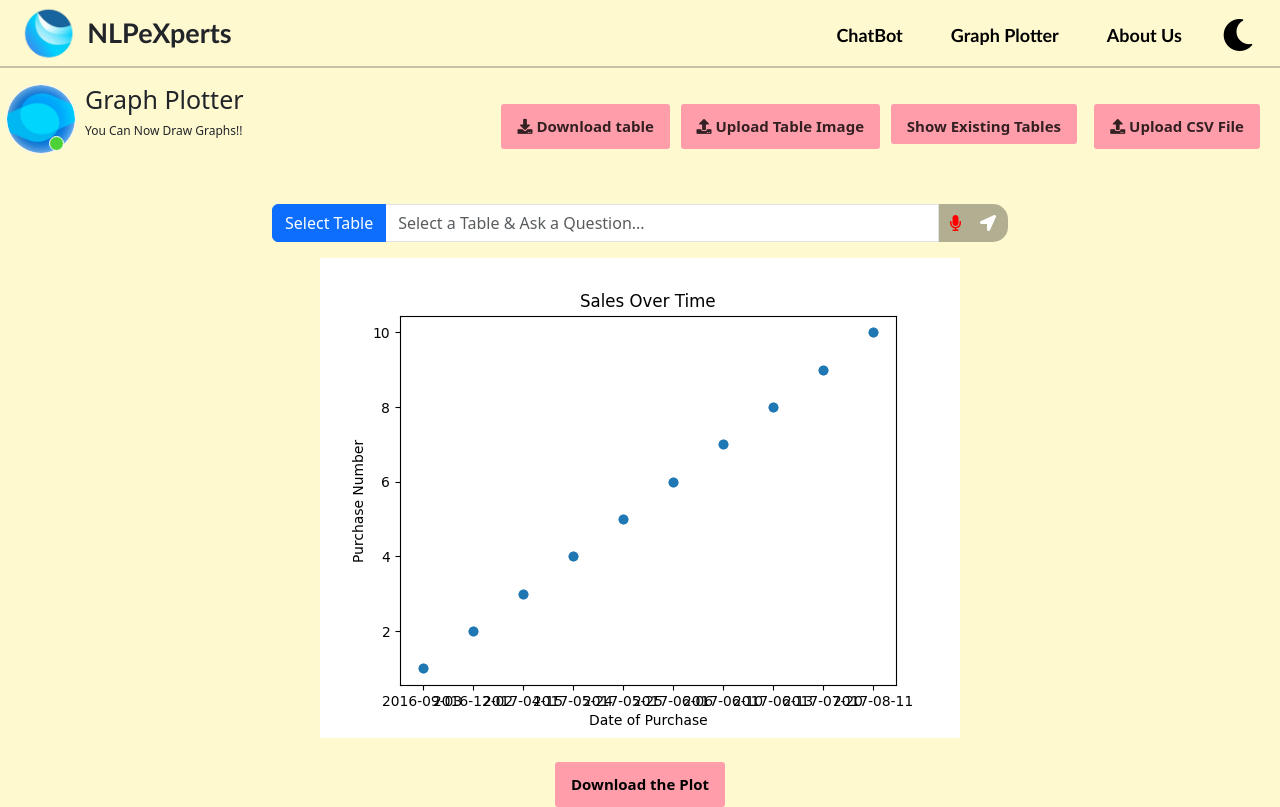
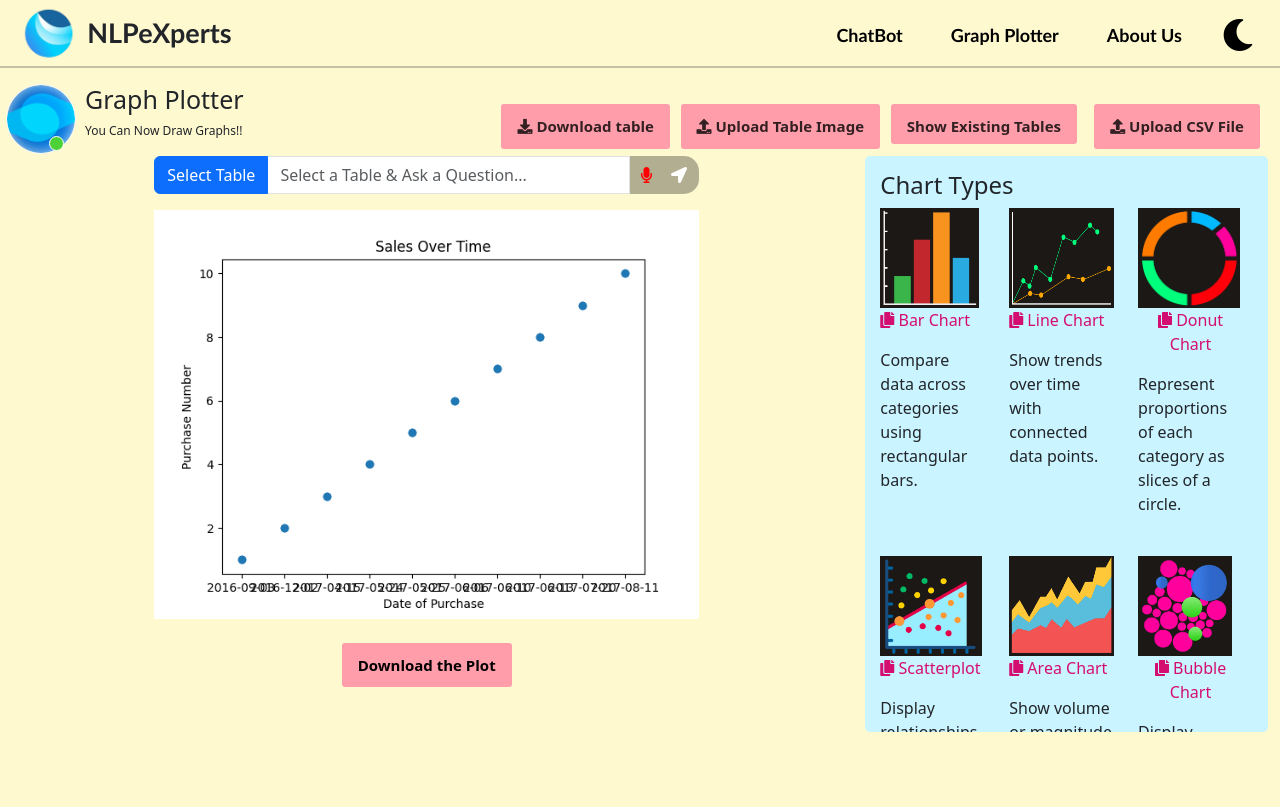
Before and after one commit to Shashankss1205/TabuleX, a Flask app: page /graphy in a window 1280 px wide. After the commit the page ends 732 px from the top, so only its background shows below. Run offline with Flask 3, Linux system fonts and the light colour scheme; parts of the project's set-up code (start-up, migrations or seed data) failed here and were passed over; some libraries are stand-ins or nearby versions.

Commit message:
charts hint page added

```diff
--- a/app.py
+++ b/app.py
@@ -20,6 +20,26 @@ app = Flask(__name__)
 CORS(app)
 db_name = "mydatabase.db"
 history = ['Good tabular data analysis agent']
+
+# **************************************Images of graphs*******************************************
+images = [
+    {"url": "./static/charts/bar_chart.png", "caption": "Bar Chart", "description": "Compare data across categories using rectangular bars."},
+    {"url": "./static/charts/line_chart.png", "caption": "Line Chart", "description": "Show trends over time with connected data points."},
+    {"url": "./static/charts/donut_chart.png", "caption": "Donut Chart", "description": "Represent proportions of each category as slices of a circle."},
+    {"url": "./static/charts/scatterplot.png", "caption": "Scatterplot", "description": "Display relationships between two variables on a two-dimensional plane."},
+    {"url": "./static/charts/area_chart.png", "caption": "Area Chart", "description": "Show volume or magnitude of data over time by filling the area between the line and X-axis."},
+    {"url": "./static/charts/bubble_chart.png", "caption": "Bubble Chart", "description": "Display relationships between three variables using bubble sizes."},
+    {"url": "./static/charts/histogram.png", "caption": "Histogram", "description": "Show data distribution across equal intervals."},
+    {"url": "./static/charts/heatmap.png", "caption": "Heatmap", "description": "Display relationships between two variables using color intensity in a matrix."},
+    {"url": "./static/charts/treemap.png", "caption": "Treemap", "description": "Represent hierarchical data with nested rectangles proportional to their value."},
+    {"url": "./static/charts/radar_chart.png", "caption": "Radar Chart", "description": "Display performance or characteristics across multiple dimensions with a circular layout."},
+    {"url": "./static/charts/box_plot.png", "caption": "Box Plot", "description": "Show data distribution and detect outliers with a rectangular box and whiskers."},
+    {"url": "./static/charts/stacked_bar_chart.png", "caption": "Stacked Bar Chart", "description": "Compare data across categories and show composition with stacked rectangular bars."},
+    {"url": "./static/charts/gantt_chart.png", "caption": "Gantt Chart", "description": "Visualize project schedules, tasks, and milestones with horizontal bars representing duration."},
+    {"url": "./static/charts/waterfall_chart.png", "caption": "Waterfall Chart", "description": "Visualize cumulative effects of sequential data with vertical bars showing positive and negative values."},
+    {"url": "./static/charts/funnel_chart.png", "caption": "Funnel Chart", "description": "Visualize stages of a process using decreasing trapezoids."}
+]
+
 # **************************************Helper Functions*******************************************
 def combo():
     conn = sqlite3.connect(db_name)
@@ -183,7 +203,7 @@ def index():
 
 @app.route("/graphy")
 def graphPlot():
-    return render_template('graphy.html')
+    return render_template('graphy.html', images = images)
 
 @app.route("/about")
 def about():
--- a/static/style.css
+++ b/static/style.css
@@ -1,7 +1,7 @@
 body,html{
 	/* height: 100%; */
 	margin: 0;
-	background-color: FFF9D0;
+	background-color: #FFF9D0;
 }
 
 .btn-danger{
@@ -127,6 +127,12 @@ th, td {
 tr:hover {
 	background-color: #f5f5f5; /* Optional: Highlight rows on hover */
 }
+
+.scrollable-container {
+	max-height: 100%; /* Adjust based on your needs */
+	overflow-y: auto; /* Enable vertical scrolling */
+	margin-right: 10px;
+  }
 
 /* ***********************************key Buttons************************************************* */
 .add_image{
--- a/templates/graphy.html
+++ b/templates/graphy.html
@@ -162,7 +162,98 @@
         </div>
       </div>
     </div>
-    <div class="container mt-5">
+    <div class="container-fluid">
+      <div class="row" style="height: 48vh">
+        <div class="col-lg-8 col-md-12" style="height: 150%">
+          <div class="row justify-content-center">
+            <div class="col-md-8">
+              <form id="graphinput" class="input-group">
+                <button
+                  type="button"
+                  class="btn btn-primary"
+                  id="select_table"
+                  data-toggle="modal"
+                  data-target="#selectTableModal"
+                >
+                  Select Table
+                </button>
+                <input
+                  type="text"
+                  id="text"
+                  name="msg"
+                  placeholder="Select a Table & Ask a Question..."
+                  autocomplete="off"
+                  class="form-control"
+                />
+                <div class="input-group-append">
+                  <button id="recordBtn">
+                    <i class="fas fa-microphone btn_css"></i>
+                  </button>
+                  <button id="stopBtn" style="display: none">
+                    <i class="fas fa-stop btn_css"></i>
+                  </button>
+                  <!-- <button type="submit" id="send" class="btn btn-primary">
+                    Send
+                  </button> -->
+                  <button
+                        type="submit"
+                        id="send"
+                        class="input-group-text send_btn"
+                      >
+                        <i class="fas fa-location-arrow"></i>
+                      </button>
+                </div>
+              </form>
+            </div>
+          </div>
+          <div class="row justify-content-center mt-3">
+            <div class="col-md-8 text-center">
+              <img id="graphImage" src="../static/graph.png" class="img-fluid" />
+              <br />
+              <br />
+              <a
+                href="{{ url_for('Download_Graph') }}"
+                class="btn btn-danger"
+                style="color: black"
+                ><b>Download the Plot</b></a
+              >
+            </div>
+          </div>
+        </div>
+
+        <div class="col-lg-4 col-md-12 mt-4 mt-lg-0">
+          <div class="faq-section">
+            <h4>Chart Types</h4>
+            <div class="scrollable-container">
+              <div class="row">
+                {% for image in images %}
+                <div class="col-md-4 mb-4">
+                  <div class="image-item">
+                    <div class="image-container">
+                      <img src="{{ image.url }}" alt="{{ image.caption }}" class="img-fluid" style="height: 100px;">
+                      <button
+                  class="copy-btn"
+                  onclick="copyToClipboard('Draw a {{ image.caption }} for the following table.')"
+                >
+                  <p class="caption" style="color: rgb(212, 13, 113);"><i class="fas fa-copy"></i> {{ image.caption }}</p>
+                </button>
+                      <div class="overlay">
+                        <p class="description">{{ image.description }}</p>
+                      </div>
+                    </div>
+
+                  </div>
+                </div>
+                {% endfor %}
+              </div>
+            </div>
+          </div>
+        </div>
+
+
+      </div>
+    </div>
+    <!-- <div class="container mt-5">
       <div class="row justify-content-center">
         <div class="col-md-8">
           <form id="graphinput" class="input-group">
@@ -190,9 +281,6 @@
               <button id="stopBtn" style="display: none">
                 <i class="fas fa-stop btn_css"></i>
               </button>
-              <!-- <button type="submit" id="send" class="btn btn-primary">
-                Send
-              </button> -->
               <button
                     type="submit"
                     id="send"
@@ -217,7 +305,7 @@
           >
         </div>
       </div>
-    </div>
+    </div> -->
 
     <div
       id="targetElement"
```
Also changed, not shown: dynamic_script.py (+8 -13 lines), output.csv (+6 -21 lines), static/charts/area_chart.png (added), static/charts/bar_chart.png (added), static/charts/box_plot.png (added), static/charts/bubble_chart.png (added), static/charts/donut_chart.png (added), static/charts/funnel_chart.png (added), static/charts/gantt_chart.png (added), static/charts/heatmap.png (added), static/charts/histogram.png (added), static/charts/line_chart.png (added), static/charts/radar_chart.png (added), static/charts/scatterplot.png (added), 3 more files.
